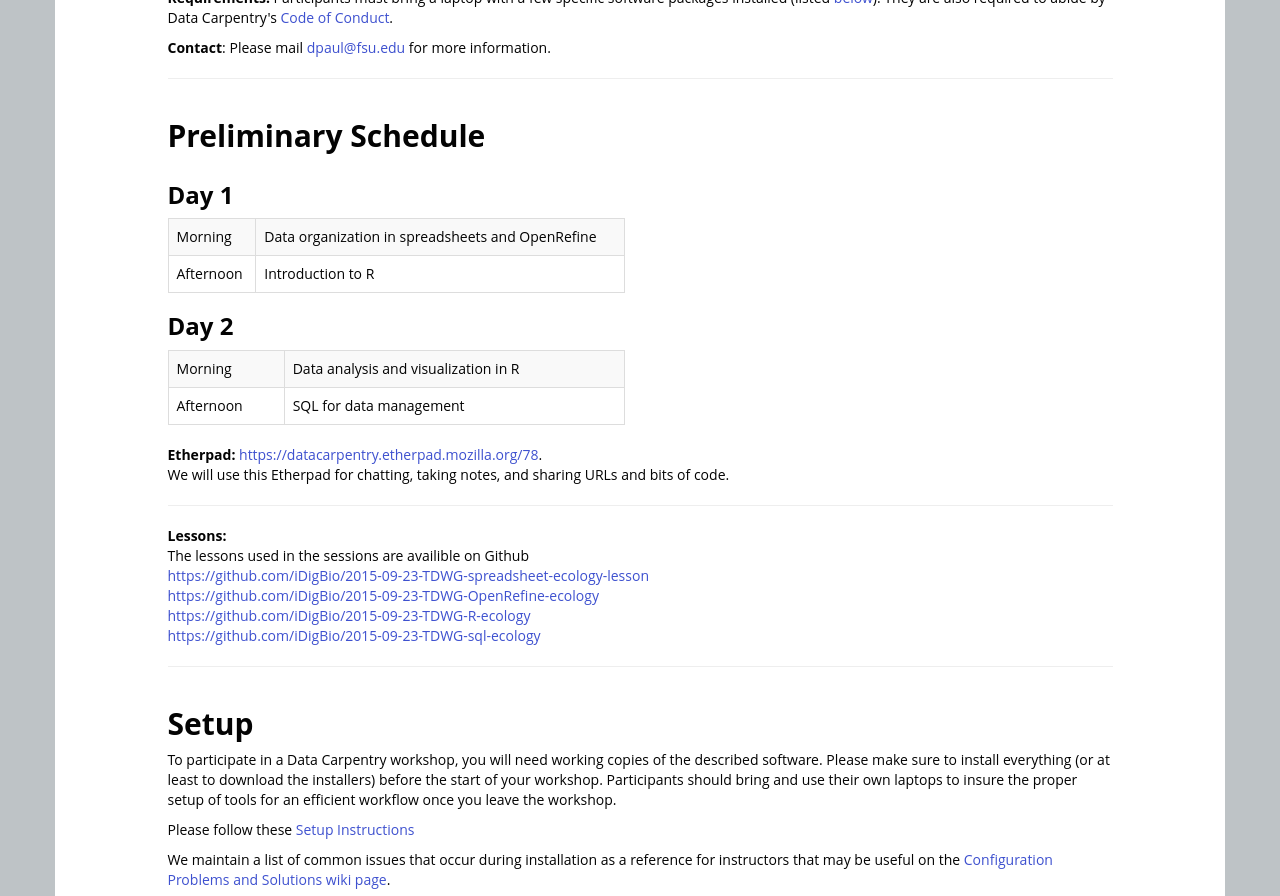
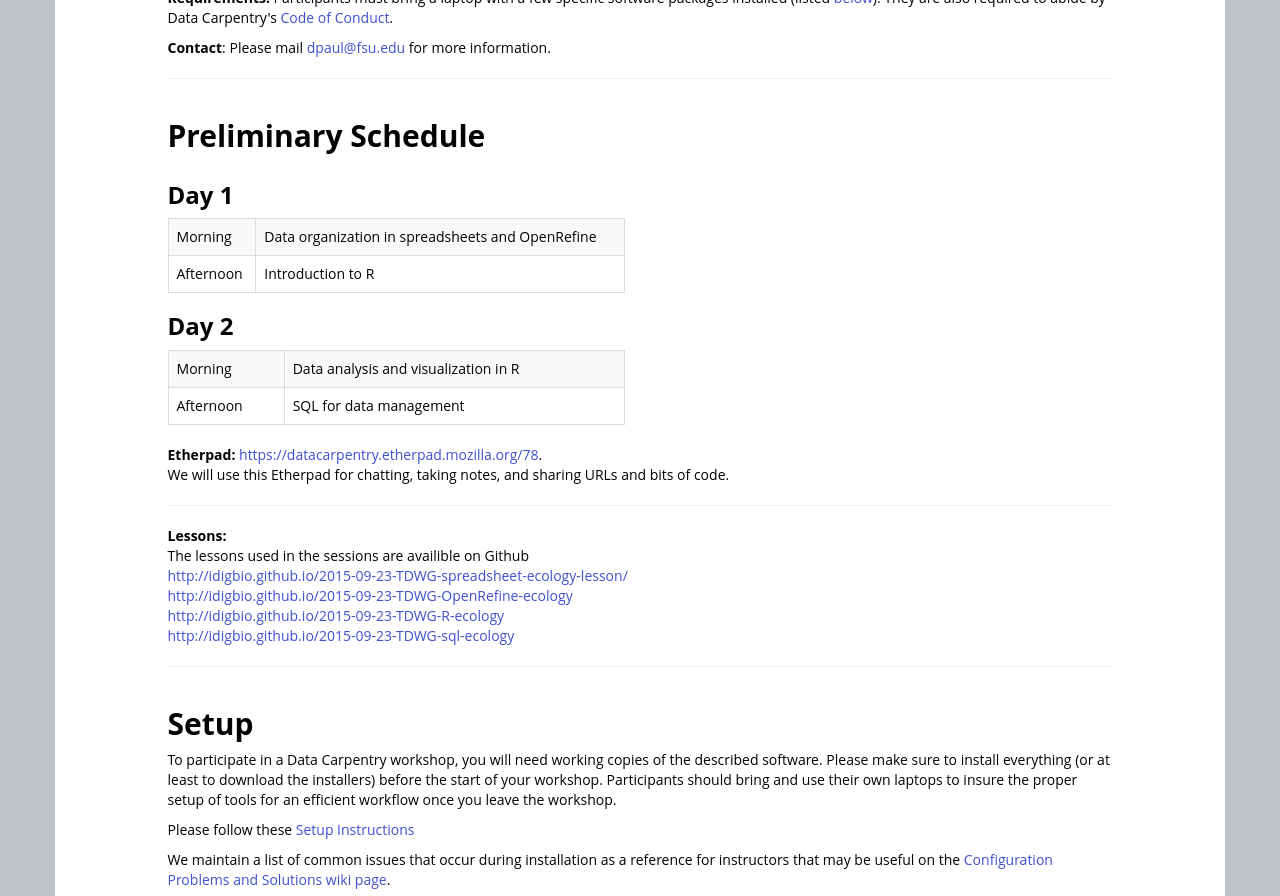
Before and after one commit to datacarpentry/2015-09-23-TDWG, a Jekyll site: the page built from index.html, in a window 1280 px wide, cut to the strip 787-1683 px from the top of the page. Built offline with Jekyll 4.4.1, drawn with Linux system fonts in a browser that asks for light colours; nearby versions of some CDN libraries; library files that are not in the unit come from our copies; some of the changed lines change nothing that is shown.

Commit message:
Change links to materials to be the rendered versions

```diff
--- a/index.html
+++ b/index.html
@@ -184,13 +184,13 @@ Participants should bring their laptops and plan to participate actively. By the
   <br/>
   The lessons used in the sessions are availible on Github
   <br/>
-  <a href="https://github.com/iDigBio/2015-09-23-TDWG-spreadsheet-ecology-lesson">https://github.com/iDigBio/2015-09-23-TDWG-spreadsheet-ecology-lesson</a>
+  <a href="http://idigbio.github.io/2015-09-23-TDWG-spreadsheet-ecology-lesson/">http://idigbio.github.io/2015-09-23-TDWG-spreadsheet-ecology-lesson/</a>
   <br/>
-  <a href="https://github.com/iDigBio/2015-09-23-TDWG-OpenRefine-ecology">https://github.com/iDigBio/2015-09-23-TDWG-OpenRefine-ecology</a>
+  <a href="http://idigbio.github.io/2015-09-23-TDWG-OpenRefine-ecology">http://idigbio.github.io/2015-09-23-TDWG-OpenRefine-ecology</a>
   <br/>
-  <a href="https://github.com/iDigBio/2015-09-23-TDWG-R-ecology">https://github.com/iDigBio/2015-09-23-TDWG-R-ecology</a>
+  <a href="http://idigbio.github.io/2015-09-23-TDWG-R-ecology">http://idigbio.github.io/2015-09-23-TDWG-R-ecology</a>
   <br/>
-  <a href="https://github.com/iDigBio/2015-09-23-TDWG-sql-ecology">https://github.com/iDigBio/2015-09-23-TDWG-sql-ecology</a>
+  <a href="http://idigbio.github.io/2015-09-23-TDWG-sql-ecology">http://idigbio.github.io/2015-09-23-TDWG-sql-ecology</a>
   <br/>
 </p>
 <hr/>
```
